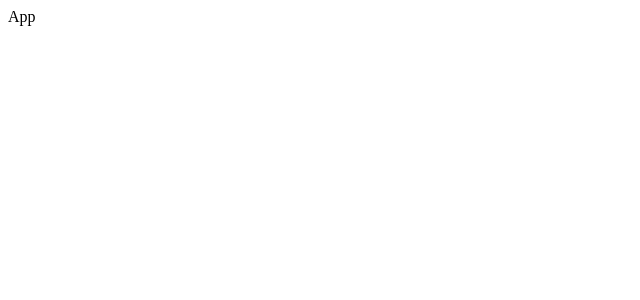
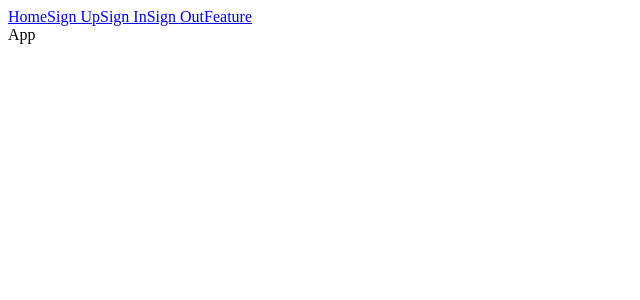
Before and after one commit to Rsja12/auth-fullstack-client, a React (Create React App) app: page / in a window 1280 px wide. Shown: the top 300 px of the page, without its empty margins (0-640 px from the left). Built offline with nearby package versions, Linux system fonts and the light colour scheme.

Commit message:
Wrap App component in router and display Header in App

```diff
--- a/src/components/App.js
+++ b/src/components/App.js
@@ -1,8 +1,11 @@
 import React from 'react'
+
+import Header from './Header'
 
 const App = () => {
     return (
         <div>
+            <Header />
             App
         </div>
     )
--- a/src/index.js
+++ b/src/index.js
@@ -1,9 +1,12 @@
 import React from 'react'
 import ReactDOM from 'react-dom'
 
+import { BrowserRouter } from 'react-router-dom'
 import App from './components/App'
 
 ReactDOM.render(
-    <App />,
+    <BrowserRouter>
+        <App />
+    </BrowserRouter>,
     document.querySelector('#root')
 )
```
